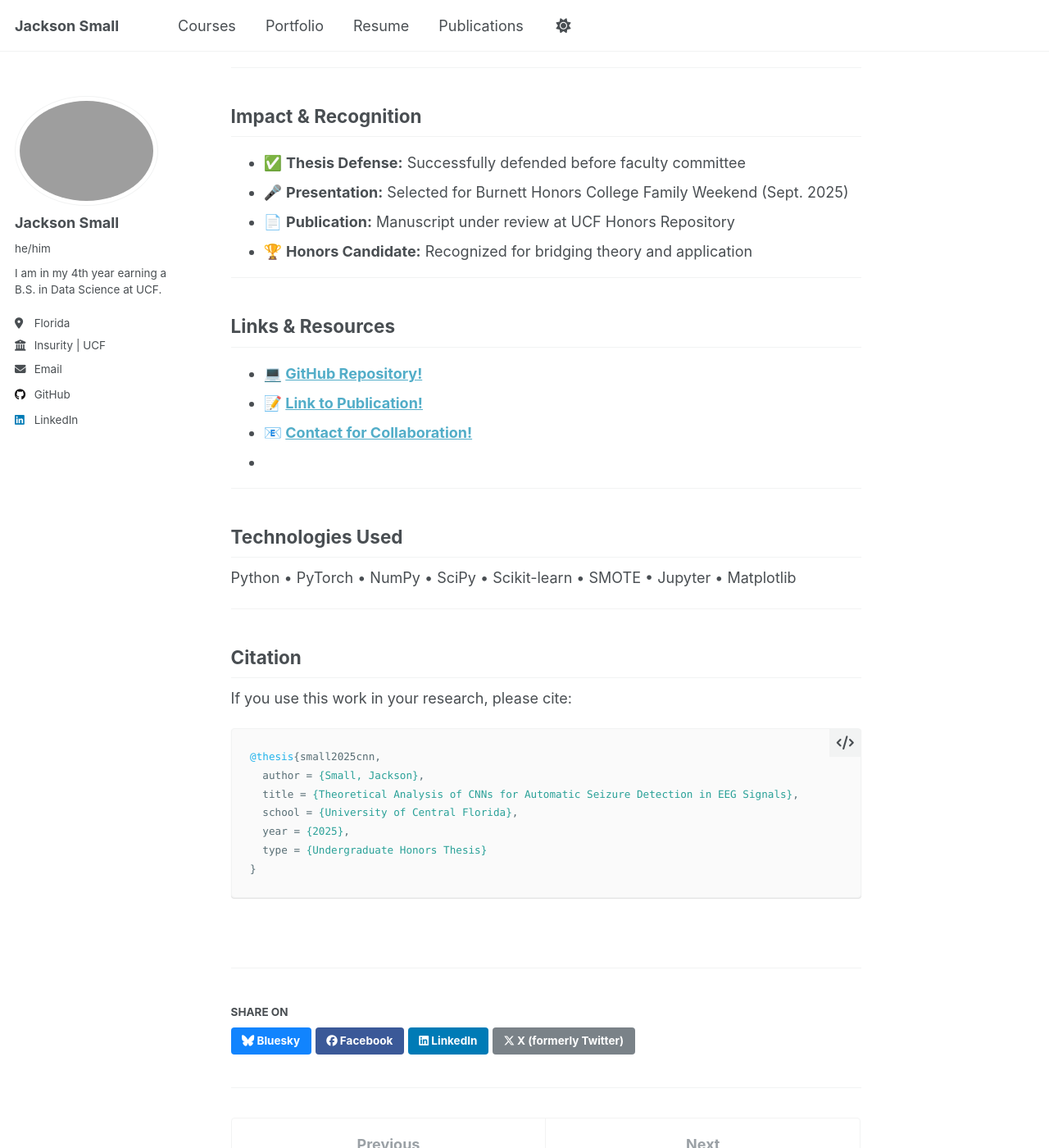
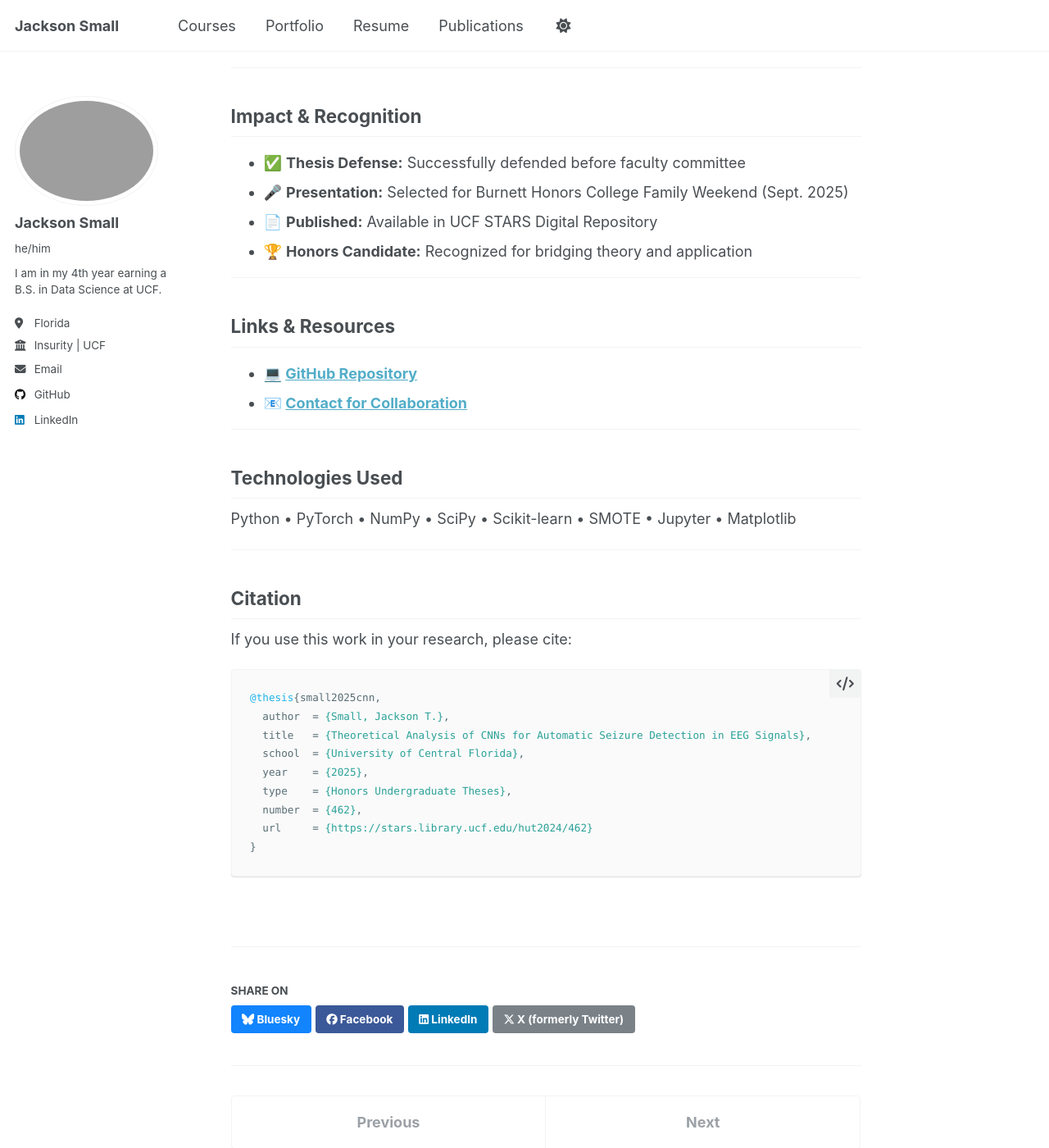
Before and after one commit to jacksonSmall/jacksonSmall.github.io, a Jekyll site: the page built from _portfolio/thesis.md, in a window 1280 px wide and 1400 px high, scrolled down 5063 px. Shown: the whole window at 82% size. Built offline with Jekyll 4.4.1, drawn with Linux system fonts in a browser that asks for light colours; a script that is not in the unit is left out; some of the changed text lies outside the part shown.

Commit message:
Revise thesis status and citation information
Updated thesis status to published and modified citation details.

````diff
--- a/_portfolio/thesis.md
+++ b/_portfolio/thesis.md
@@ -8,7 +8,7 @@
 
 This project represents my Undergraduate Honors Thesis at UCF, where I bridged the gap between deep learning application and mathematical theory to detect seizure activity in EEG signals. The research was presented at the Burnett Honors College Family Weekend and is currently under review for publication.
 
-**Status:** Under Review | **Presented:** September 2025 | **Defended:** Fall 2025
+**Status:** Published | **Presented:** September 2025 | **Defended:** Fall 2025
 
 ---
 
@@ -179,17 +179,15 @@
 
 - ✅ **Thesis Defense:** Successfully defended before faculty committee
 - 🎤 **Presentation:** Selected for Burnett Honors College Family Weekend (Sept. 2025)
-- 📄 **Publication:** Manuscript under review at UCF Honors Repository
+- 📄 **Published:** Available in UCF STARS Digital Repository
 - 🏆 **Honors Candidate:** Recognized for bridging theory and application
 
 ---
 
 ## Links & Resources
 
-- **💻 [GitHub Repository!](https://github.com/jacksonSmall/EEG-Seizure-CNN-Thesis)**
-- **📝 [Link to Publication!](https://github.com/jacksonSmall/EEG-Seizure-CNN-Thesis/blob/main/THEORETICAL%20ANALYSIS%20OF%20CNNS%20FOR%20AUTOMATIC%20SEIZURE%20DETECTION%20IN%20EEG%20SIGNALS.pdf)**
-- **📧 [Contact for Collaboration!](mailto:jacksonSmall@ucf.edu)**
--
+- **💻 [GitHub Repository](https://github.com/jacksonSmall/seizure-detection-thesis)**
+- **📧 [Contact for Collaboration](mailto:jacksonSmall@ucf.edu)**
 
 ---
 
@@ -205,10 +203,12 @@
 
 ```bibtex
 @thesis{small2025cnn,
-  author = {Small, Jackson},
-  title = {Theoretical Analysis of CNNs for Automatic Seizure Detection in EEG Signals},
-  school = {University of Central Florida},
-  year = {2025},
-  type = {Undergraduate Honors Thesis}
+  author  = {Small, Jackson T.},
+  title   = {Theoretical Analysis of CNNs for Automatic Seizure Detection in EEG Signals},
+  school  = {University of Central Florida},
+  year    = {2025},
+  type    = {Honors Undergraduate Theses},
+  number  = {462},
+  url     = {https://stars.library.ucf.edu/hut2024/462}
 }
 ```
````
